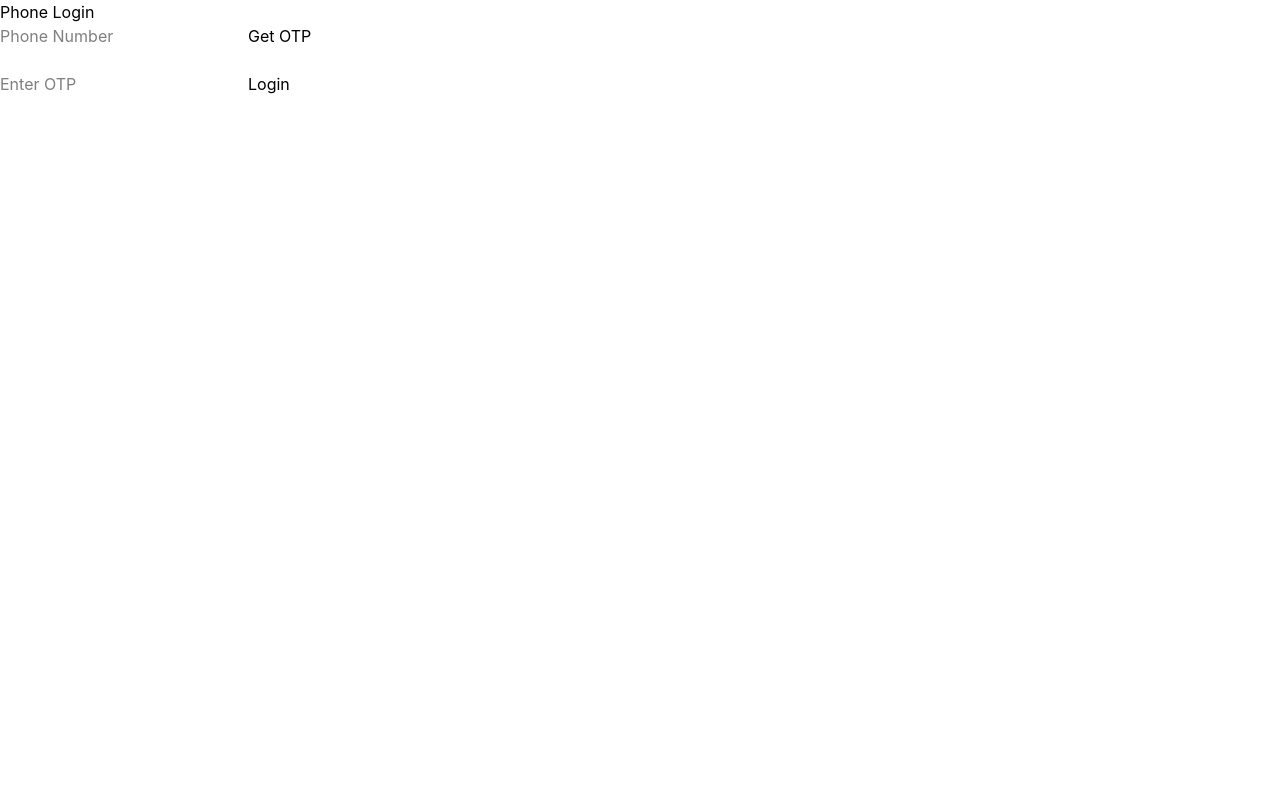
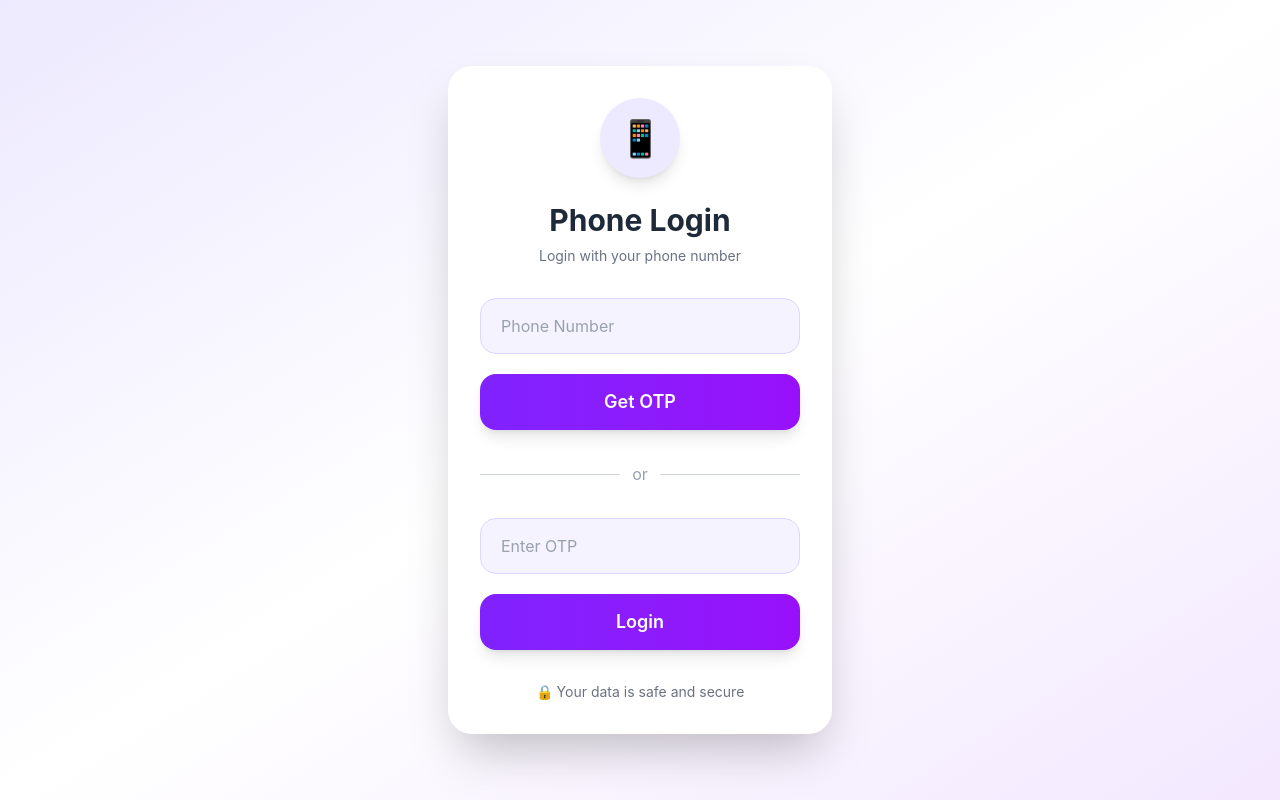
Before and after one commit to Raushan225024/bookingappui, a React (Vite) app: page /login in a window 1280 px wide. Built offline with nearby package versions, Linux system fonts and the light colour scheme.

Commit message:
frist ui crection in the login page

```diff
--- a/src/pages/loginform.jsx
+++ b/src/pages/loginform.jsx
@@ -44,33 +44,70 @@ function Login() {
   };
 
   return (
-    <div>
-      <h2>Phone Login</h2>
+    <div className="min-h-screen bg-gradient-to-br from-violet-100 via-white to-purple-100 flex items-center justify-center px-5">
 
+  <div className="w-full max-w-sm bg-white rounded-3xl shadow-2xl p-8">
+
+    {/* Logo */}
+    <div className="flex justify-center mb-6">
+      <div className="w-20 h-20 rounded-full bg-violet-100 flex items-center justify-center shadow-lg">
+        <span className="text-4xl">📱</span>
+      </div>
+    </div>
+
+    {/* Heading */}
+    <h2 className="text-3xl font-bold text-center text-gray-800 mb-2">
+      Phone Login
+    </h2>
+
+    <p className="text-center text-gray-500 text-sm mb-8">
+      Login with your phone number
+    </p>
+
+    {/* Phone Number */}
     <input
       type="text"
       placeholder="Phone Number"
       value={phone}
       onChange={(e) => setPhone(e.target.value)}
+      className="w-full h-14 px-5 rounded-2xl border border-violet-200 bg-violet-50 outline-none focus:ring-2 focus:ring-violet-500 transition mb-5 text-gray-700 placeholder:text-gray-400"
     />
 
-      <button onClick={getOtp}>
+    <button
+      onClick={getOtp}
+      className="w-full h-14 rounded-2xl bg-gradient-to-r from-violet-600 to-purple-600 text-white font-semibold text-lg shadow-lg hover:scale-[1.02] active:scale-95 transition"
+    >
       Get OTP
     </button>
 
-      <br />
-      <br />
+    <div className="flex items-center my-8">
+      <div className="flex-1 h-px bg-gray-300"></div>
+      <span className="mx-3 text-gray-400">or</span>
+      <div className="flex-1 h-px bg-gray-300"></div>
+    </div>
 
+    {/* OTP */}
     <input
       type="text"
       placeholder="Enter OTP"
       value={otp}
       onChange={(e) => setOtp(e.target.value)}
+      className="w-full h-14 px-5 rounded-2xl border border-violet-200 bg-violet-50 outline-none focus:ring-2 focus:ring-violet-500 transition mb-5 text-gray-700 placeholder:text-gray-400"
     />
 
-      <button onClick={login}>
+    <button
+      onClick={login}
+      className="w-full h-14 rounded-2xl bg-gradient-to-r from-violet-600 to-purple-600 text-white font-semibold text-lg shadow-lg hover:scale-[1.02] active:scale-95 transition"
+    >
       Login
     </button>
+
+    <div className="mt-8 text-center text-gray-500 text-sm">
+      🔒 Your data is safe and secure
+    </div>
+
+  </div>
+
 </div>
   );
 }
```
Lines whose indentation alone changed are shown as unchanged.
